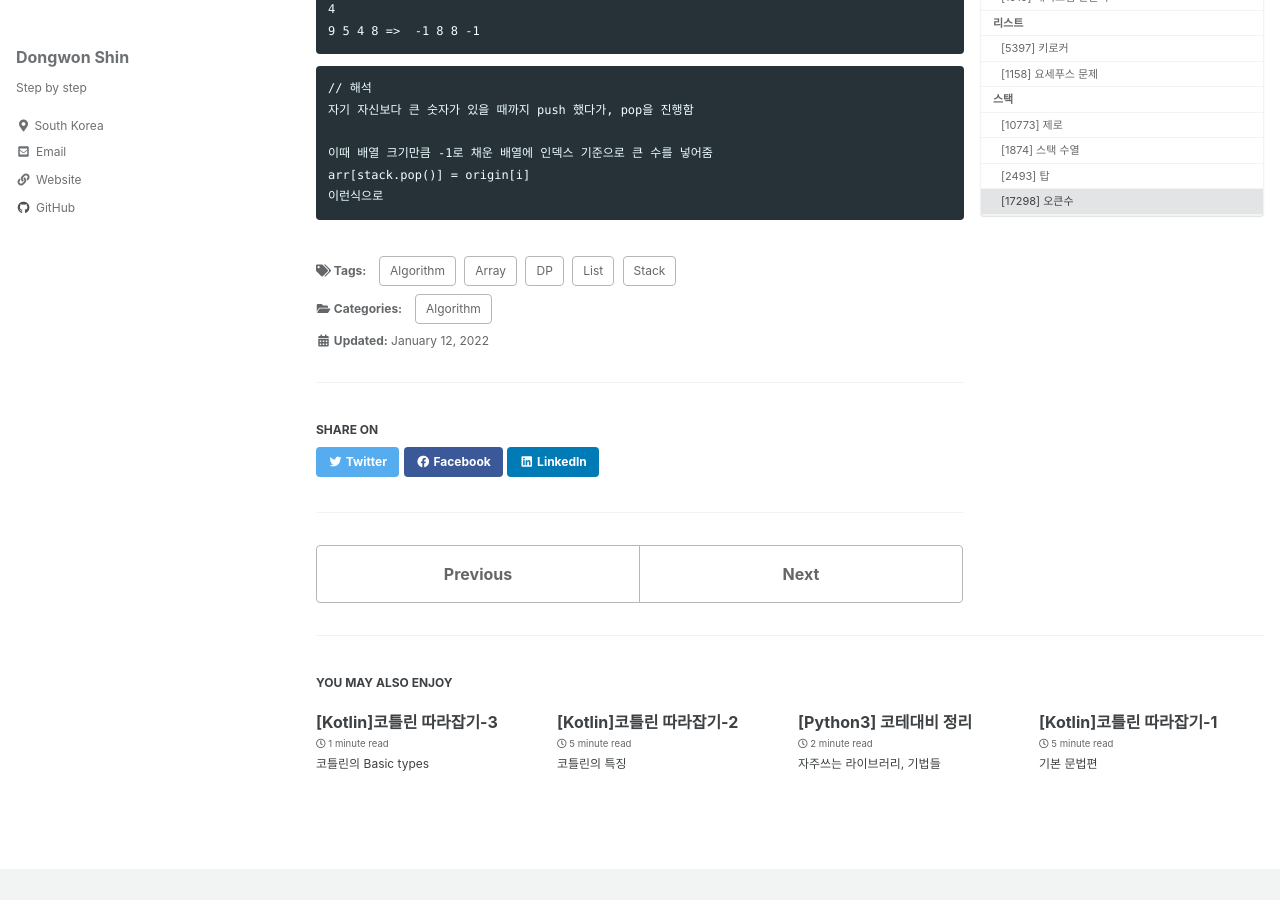
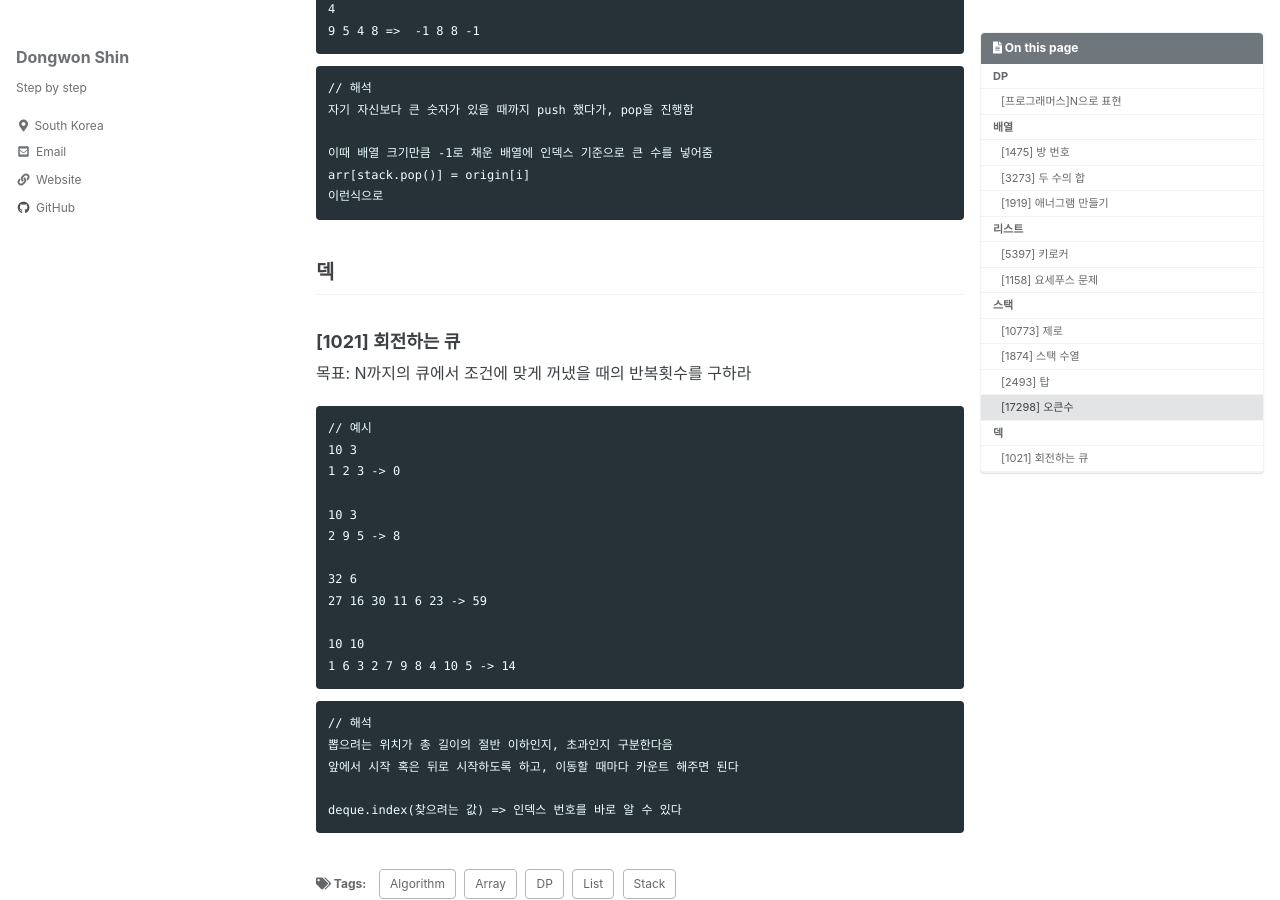
Before and after one commit to ponopono0322/ponopono0322.github.io, a Jekyll site: the page built from _posts/2022-01-12-algorithm.md, in a window 1280 px wide and 900 px high, scrolled down 4481 px. Built offline with Jekyll 4.4.1, drawn with Linux system fonts in a browser that asks for light colours; cached includes are drawn as plain includes; some web fonts are replaced.

Commit message:
Update 2022-01-12-algorithm.md

````diff
--- a/_posts/2022-01-12-algorithm.md
+++ b/_posts/2022-01-12-algorithm.md
@@ -218,3 +218,31 @@ for i in range(len(array))):
 arr[stack.pop()] = origin[i]
 이런식으로
 ```
+
+## 덱
+
+### [1021] 회전하는 큐
+목표: N까지의 큐에서 조건에 맞게 꺼냈을 때의 반복횟수를 구하라
+
+```
+// 예시
+10 3
+1 2 3 -> 0
+
+10 3
+2 9 5 -> 8
+
+32 6
+27 16 30 11 6 23 -> 59
+
+10 10
+1 6 3 2 7 9 8 4 10 5 -> 14
+```
+
+```
+// 해석
+뽑으려는 위치가 총 길이의 절반 이하인지, 초과인지 구분한다음
+앞에서 시작 혹은 뒤로 시작하도록 하고, 이동할 때마다 카운트 해주면 된다
+
+deque.index(찾으려는 값) => 인덱스 번호를 바로 알 수 있다
+```
````
